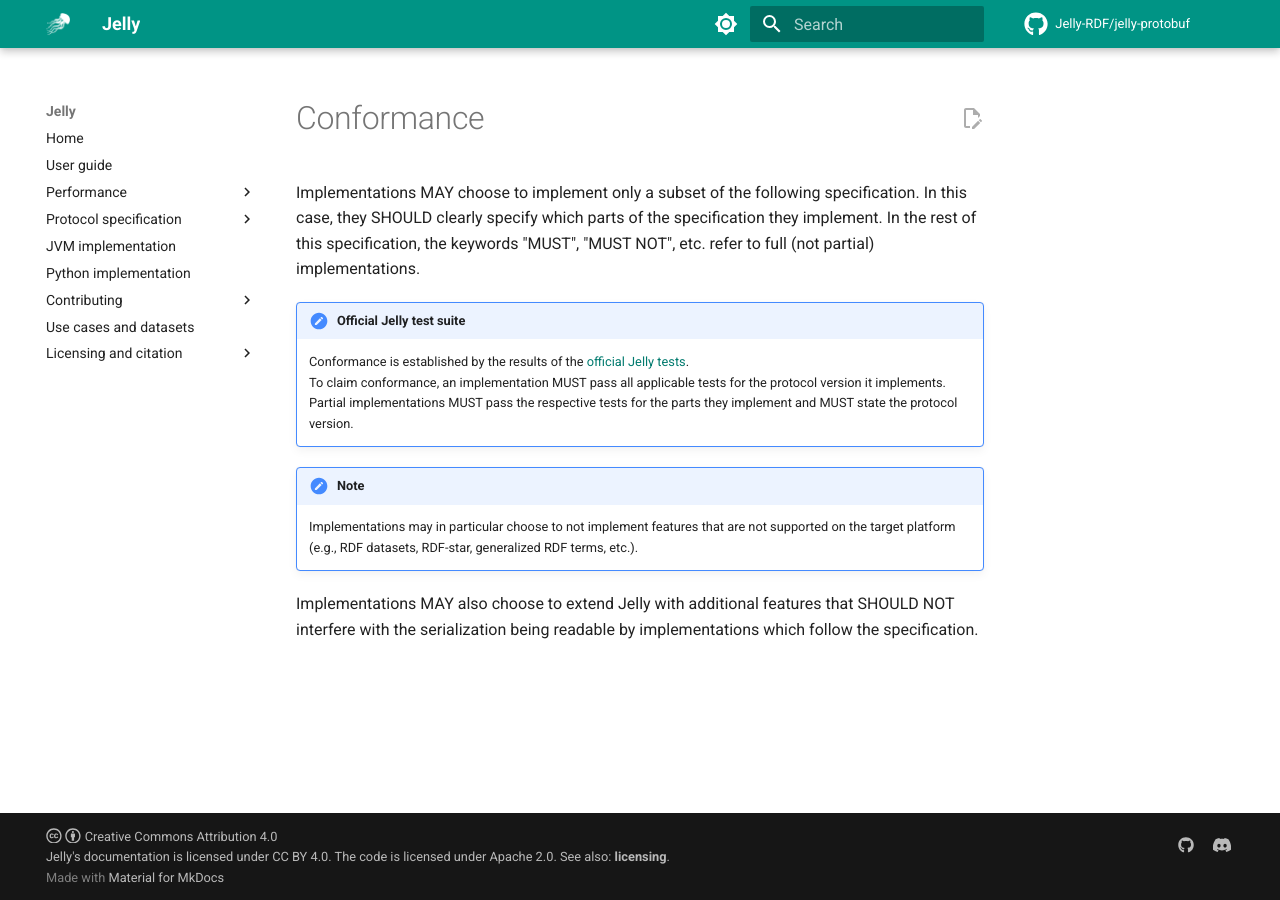
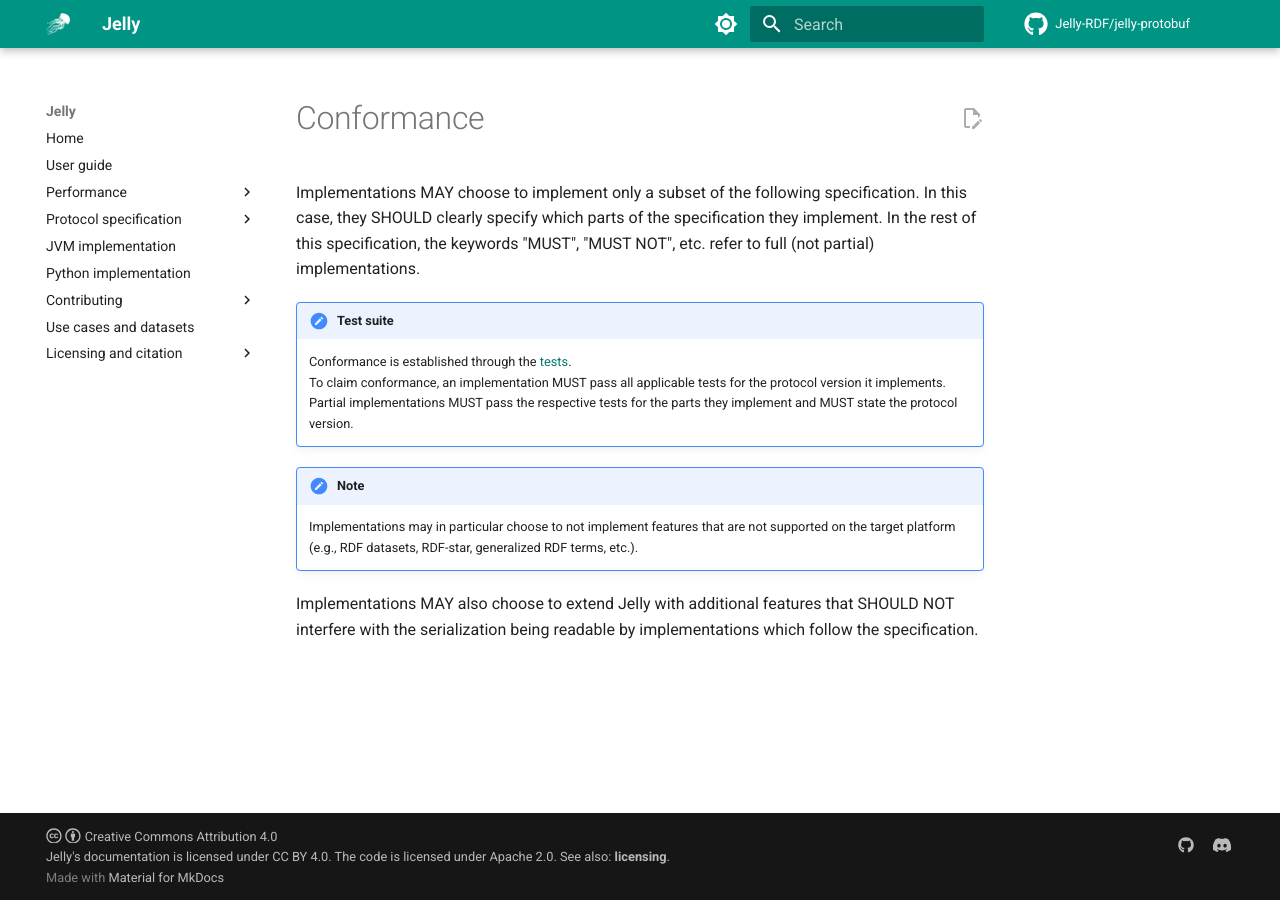
Before and after one commit to Jelly-RDF/jelly-rdf.github.io, an MkDocs documentation site: the page built from docs/specification/includes/conformance.md, in a window 1280 px wide. Built offline with MkDocs 1.6.1 and Material for MkDocs 9.7.7, drawn with Linux system fonts in a browser that asks for light colours; comment, search, counter and statistics services are not loaded; the version menu is left out.

Commit message:
Aplly tweaks

```diff
--- a/docs/specification/includes/conformance.md
+++ b/docs/specification/includes/conformance.md
@@ -1,7 +1,7 @@
 Implementations MAY choose to implement only a subset of the following specification. In this case, they SHOULD clearly specify which parts of the specification they implement. In the rest of this specification, the keywords "MUST", "MUST NOT", etc. refer to full (not partial) implementations.
 
-!!! note "Official Jelly test suite"
-    Conformance is established by the results of the [official Jelly tests](https://github.com/Jelly-RDF/jelly-protobuf/tree/main/test).
+!!! note "Test suite"
+    Conformance is established through the [tests](https://github.com/Jelly-RDF/jelly-protobuf/tree/main/test).
     To claim conformance, an implementation MUST pass all applicable tests for the protocol version it implements.
     Partial implementations MUST pass the respective tests for the parts they implement and MUST state the protocol version.
 
```
